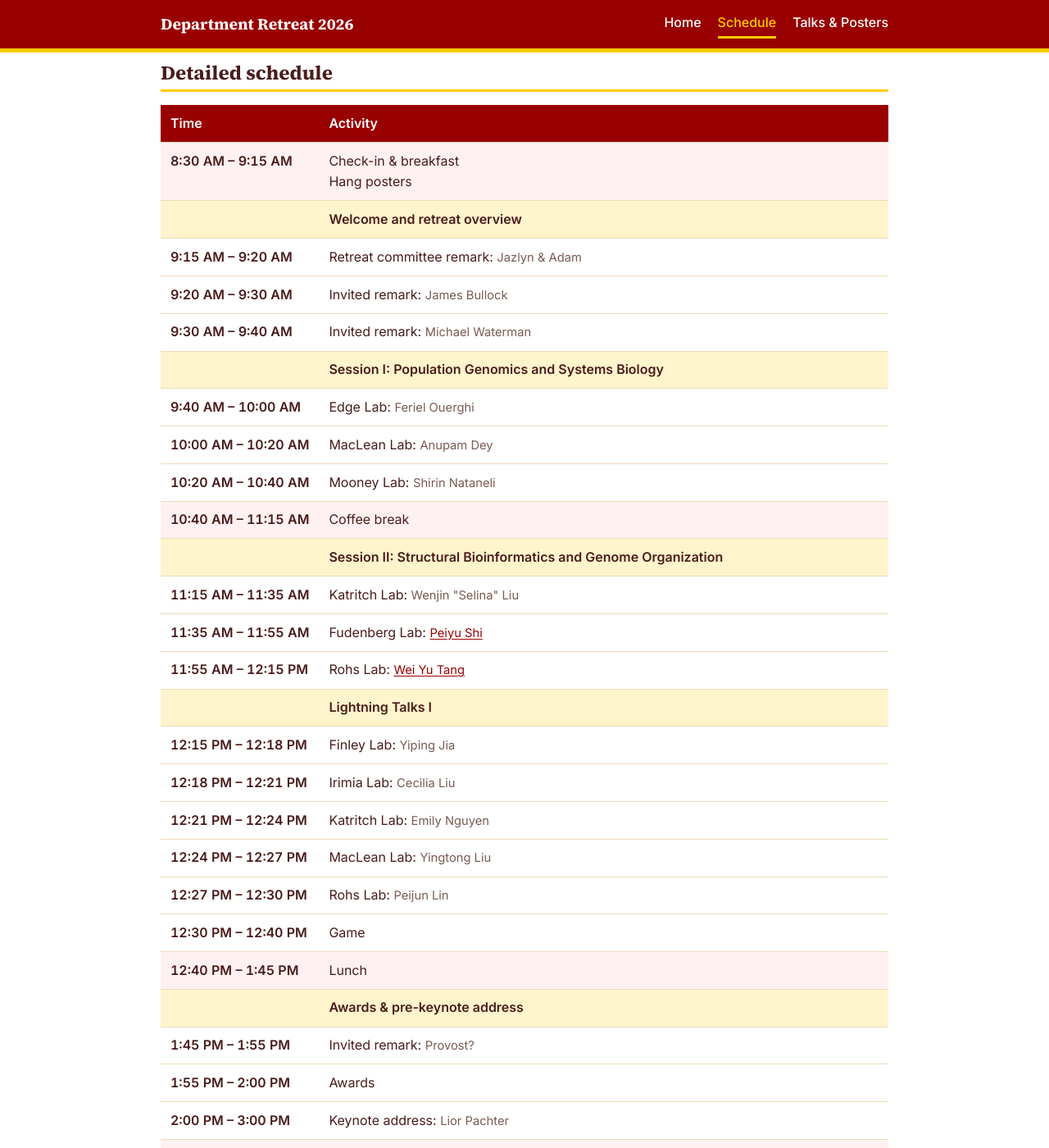
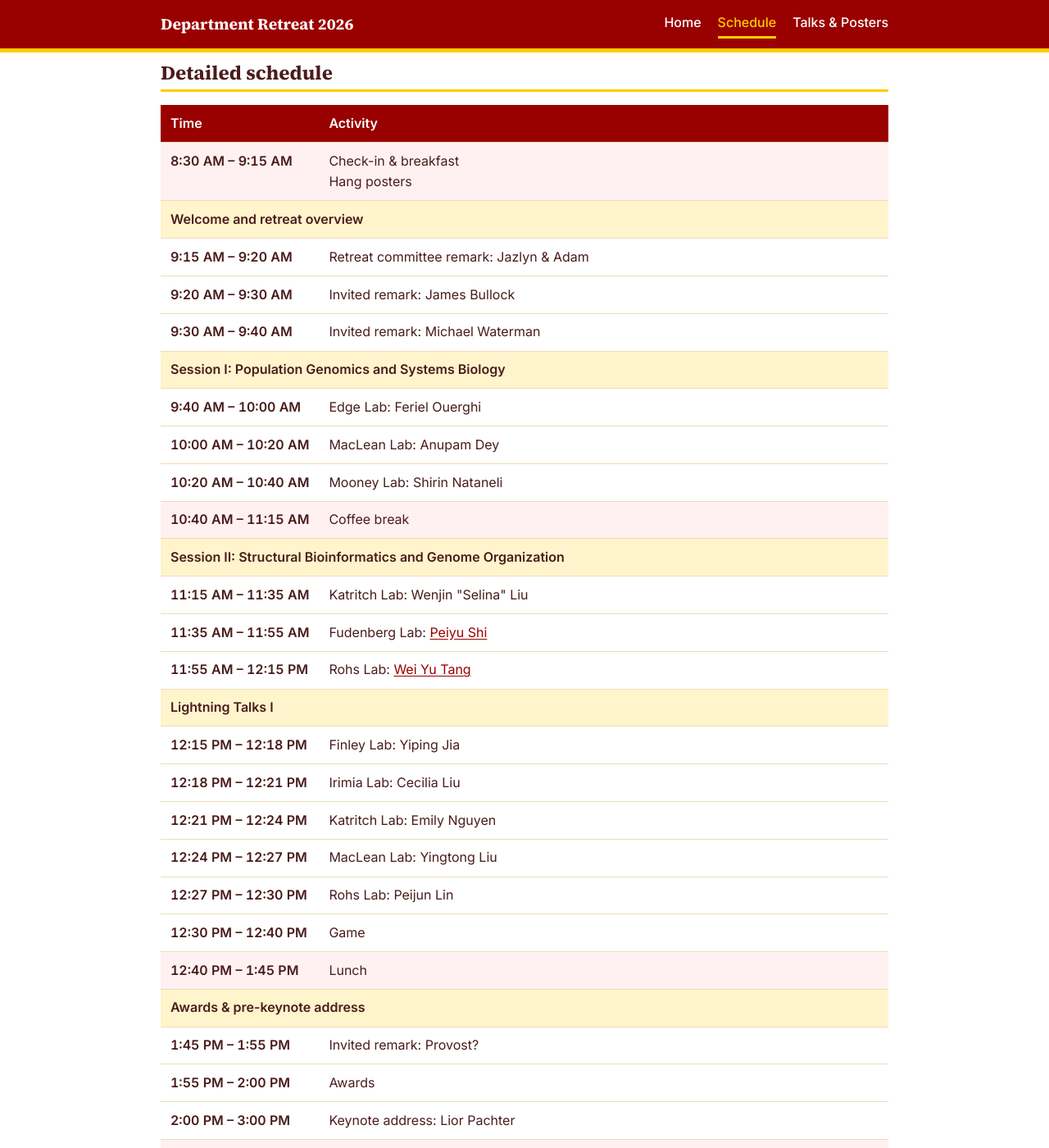
Before and after one commit to LexiShew/QCB-retreat-2026, a Jekyll site: the page built from schedule.html, in a window 1280 px wide and 1400 px high, scrolled down 966 px. Shown: the whole window at 82% size. Built offline with Jekyll 4.4.1, drawn with Linux system fonts in a browser that asks for light colours; some of the changed text lies outside the part shown.

Commit message:
tweaks to schedule

```diff
--- a/_data/abridged-schedule.csv
+++ b/_data/abridged-schedule.csv
@@ -1,7 +1,7 @@
 Start,Activity,Type
 8:30 AM,"Check-in & breakfast
 Hang posters",break
-9:15 AM,Welcome address,other
+9:15 AM,Welcome address,session
 9:40 AM,Session I: Population Genomics and Systems Biology,session
 10:40 AM,Coffee break,break
 11:15 AM,Session II: Structural Bioinformatics and Genome Organization  ,session
--- a/abstracts.html
+++ b/abstracts.html
@@ -45,7 +45,7 @@ column that has values; until then they render as a single list.
   class="search"
   type="search"
   aria-label="Search abstracts"
-  placeholder="Search titles, authors, or abstract text…"
+  placeholder="Search titles, authors, or abstract text"
   autocomplete="off"
 />
 <p id="count" class="search-count" aria-live="polite"></p>
--- a/assets/css/style.css
+++ b/assets/css/style.css
@@ -217,14 +217,6 @@ h3 {
   background: var(--gold-soft);
   font-weight: 600;
 }
-.schedule tr.session .speaker {
-  color: var(--muted);
-  font-weight: 500;
-}
-.schedule .speaker {
-  color: var(--muted);
-  font-size: 0.92rem;
-}
 .table-scroll {
   overflow-x: auto;
 }
--- a/schedule.html
+++ b/schedule.html
@@ -43,23 +44,23 @@ header_image: /assets/images/header.jpg
     {%- assign spk = s.Speaker | default: "" -%}
     {%- assign kind = s.Type -%}
     <tr{% if kind == "break" or kind == "session" %} class="{{ kind }}"{% endif %}>
-      <td class="time">{% unless kind == "session" %}{{ s.Start | escape }} – {{ s.End | escape }}{% endunless %}</td>
-      <td>
+      {%- unless kind == "session" %}
+      <td class="time">{{ s.Start | escape }} – {{ s.End | escape }}</td>
+      {%- endunless %}
+      <td{% if kind == "session" %} colspan="2"{% endif %}>
         {{- s.Activity | escape | newline_to_br -}}
-        {%- if spk != "" %}:
-        {%- assign talk = "" -%}
-        {%- for t in site.data.talk_abstracts -%}
-          {%- assign full = t['First Name'] | append: " " | append: t['Last Name'] -%}
-          {%- if full == spk %}{%- assign talk = t -%}{%- endif -%}
-        {%- endfor %}
-        <span class="speaker">
+        {%- if spk != "" -%}
+          {%- assign talk = "" -%}
+          {%- for t in site.data.talk_abstracts -%}
+            {%- assign full = t['First Name'] | append: " " | append: t['Last Name'] -%}
+            {%- if full == spk %}{%- assign talk = t -%}{%- endif -%}
+          {%- endfor -%}
           {%- if talk != "" -%}
             {%- assign aid = talk[c.title] | strip | default: "Title to come" | slugify | prepend: "talk-" -%}
-            <a href="{{ '/abstracts/' | relative_url }}#{{ aid }}">{{ spk | escape }}</a>
+            : <a href="{{ '/abstracts/' | relative_url }}#{{ aid }}">{{ spk | escape }}</a>
           {%- else -%}
-            {{- spk | escape -}}
+            : {{ spk | escape }}
           {%- endif -%}
-        </span>
         {%- endif -%}
       </td>
     </tr>
```
Also changed, not shown: other parts of schedule.html (+2 -1 lines), _data/poster_abstracts.csv.
